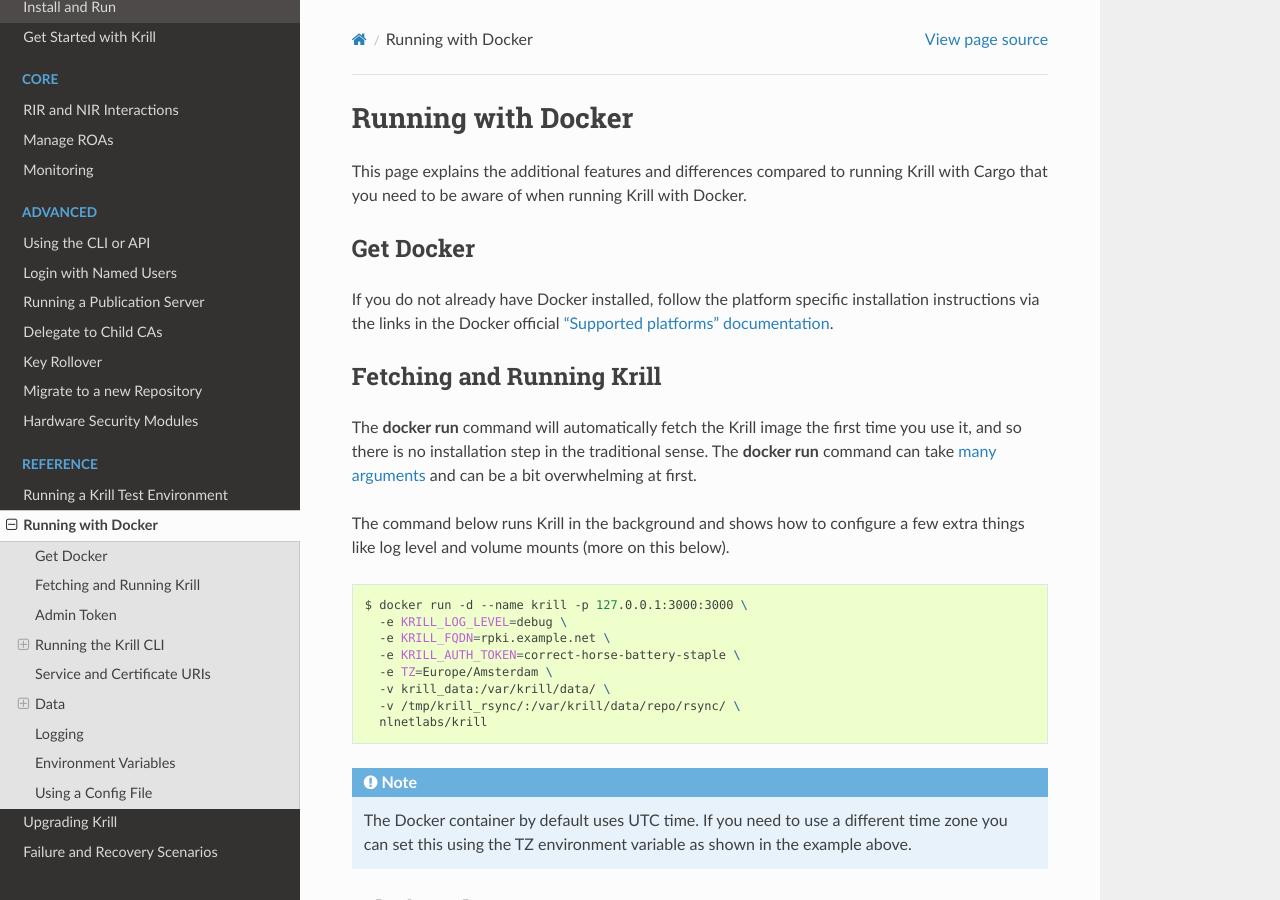
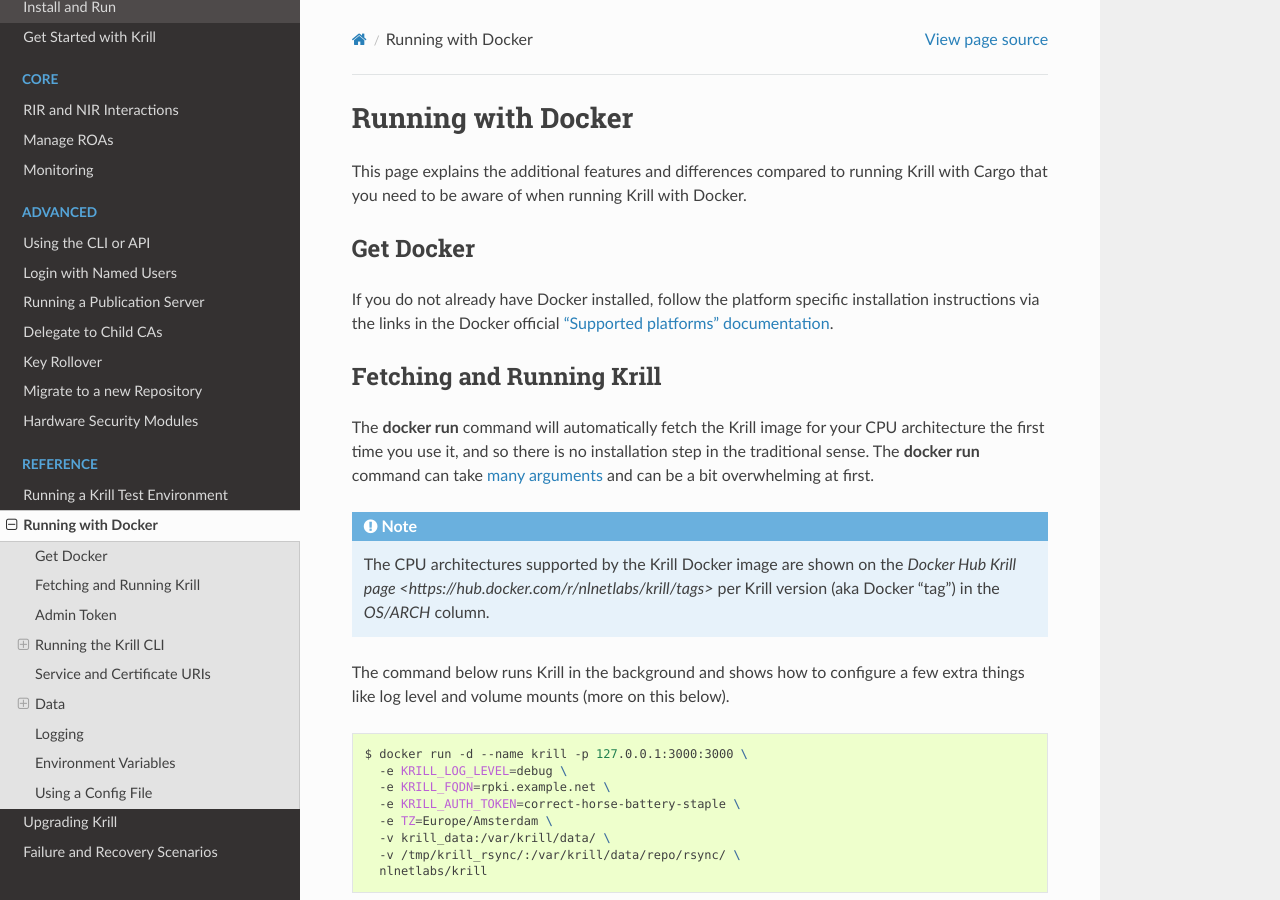
Before and after one commit to NLnetLabs/krill-manual, a Sphinx documentation site: the page built from source/docker.rst, in a window 1280 px wide and 900 px high. Built offline with Sphinx 7.4.7 and the Read the Docs theme 2.0.0, drawn with Linux system fonts in a browser that asks for light colours; the version number could not be read and is left out.

Commit message:
Mention multi-CPU architecture support for Docker.

```diff
--- a/source/docker.rst
+++ b/source/docker.rst
@@ -17,11 +17,15 @@
 Fetching and Running Krill
 --------------------------
 
-The :command:`docker run` command will automatically fetch the Krill image the
-first time you use it, and so there is no installation step in the traditional
-sense. The :command:`docker run` command can take `many arguments
-<https://docs.docker.com/engine/reference/run/>`_ and can be a bit overwhelming
-at first.
+The :command:`docker run` command will automatically fetch the Krill image for
+your CPU architecture the first time you use it, and so there is no installation
+step in the traditional sense. The :command:`docker run` command can take `many
+arguments <https://docs.docker.com/engine/reference/run/>`_ and can be a bit
+overwhelming at first.
+
+.. Note:: The CPU architectures supported by the Krill Docker image are shown
+   on the `Docker Hub Krill page <https://hub.docker.com/r/nlnetlabs/krill/tags>`
+   per Krill version (aka Docker "tag") in the `OS/ARCH` column.
 
 The command below runs Krill in the background and shows how to configure a few
 extra things like log level and volume mounts (more on this below).
```
